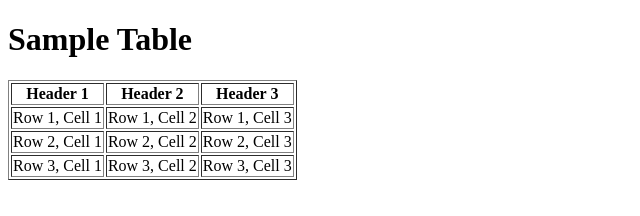
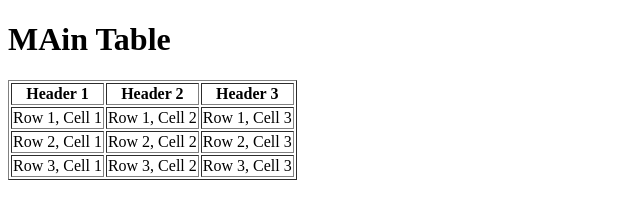
Before and after one commit to abhiachu1011/website, a plain HTML site: page index.html in a window 1280 px wide. Shown: the whole page, without its empty margins (0-640 px from the left). Drawn offline with Linux system fonts and the light colour scheme.

Commit message:
my first commit

```diff
--- a/index.html
+++ b/index.html
@@ -3,10 +3,10 @@
 <head>
     <meta charset="UTF-8">
     <meta name="viewport" content="width=device-width, initial-scale=1.0">
-    <title>HTML Table Example</title>
+    <title>HTML Table </title>
 </head>
 <body>
-    <h1>Sample Table</h1>
+    <h1>MAin Table</h1>
 
     <table border="1">
         <tr>
```
